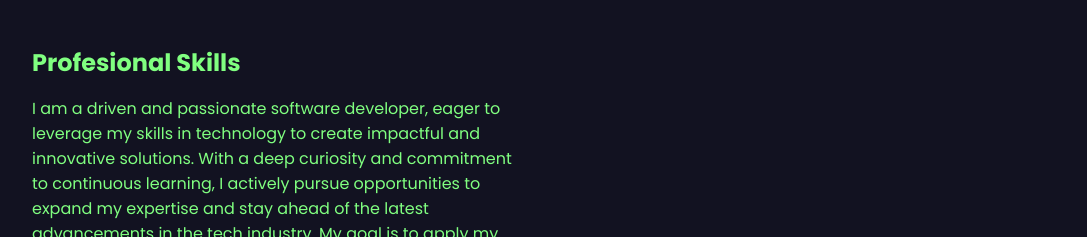
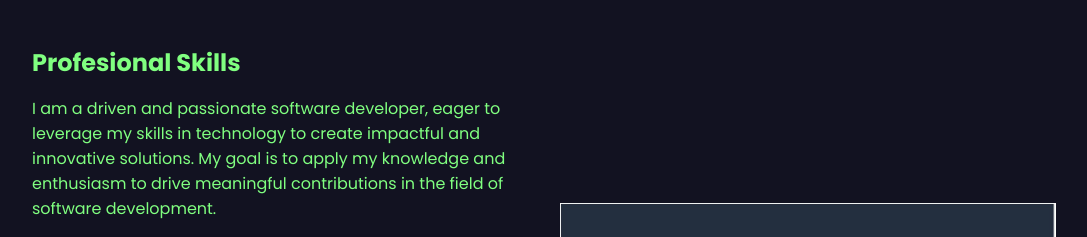
Before and after one commit to raj007arb/WEB_DEV, a plain HTML site: page index.html in a window 1280 px wide. Shown: the part 1475-1712 px from the top of the page, without its empty margins (96-1183 px from the left). Drawn offline with nearby package versions, Linux system fonts and the light colour scheme.

Commit message:
Update index.html

```diff
--- a/index.html
+++ b/index.html
@@ -92,7 +92,7 @@
                 <div class="skills__container bd-grid">
                     <div>
                         <h2 class="skills__subtitle">Profesional Skills</h2>
-                        <p class="skills__text">I am a driven and passionate software developer, eager to leverage my skills in technology to create impactful and innovative solutions. With a deep curiosity and commitment to continuous learning, I actively pursue opportunities to expand my expertise and stay ahead of the latest advancements in the tech industry. My goal is to apply my knowledge and enthusiasm to drive meaningful contributions in the field of software development.</p>
+                        <p class="skills__text">I am a driven and passionate software developer, eager to leverage my skills in technology to create impactful and innovative solutions. My goal is to apply my knowledge and enthusiasm to drive meaningful contributions in the field of software development.</p>
                                       <!-- AWS Skill -->
                                     <div class="skills__data">
                                       <div class="skills__names">
```
